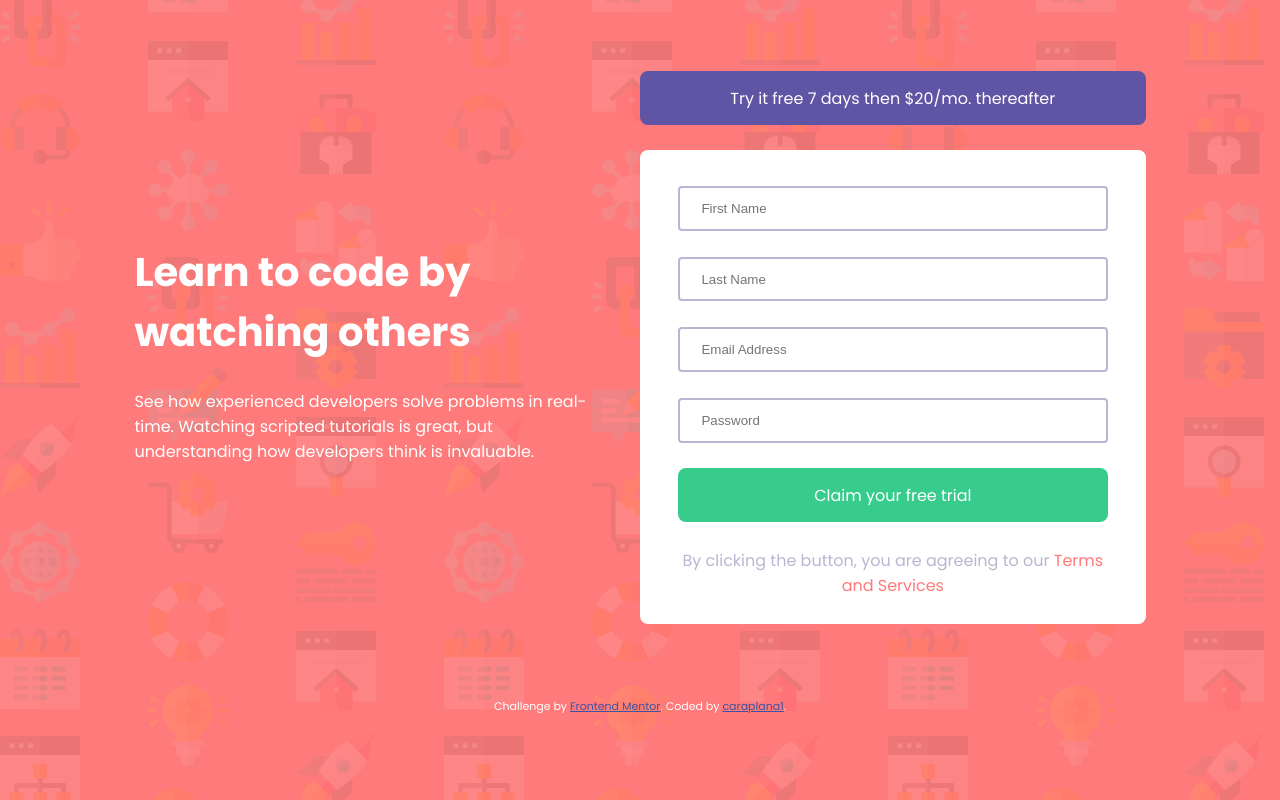
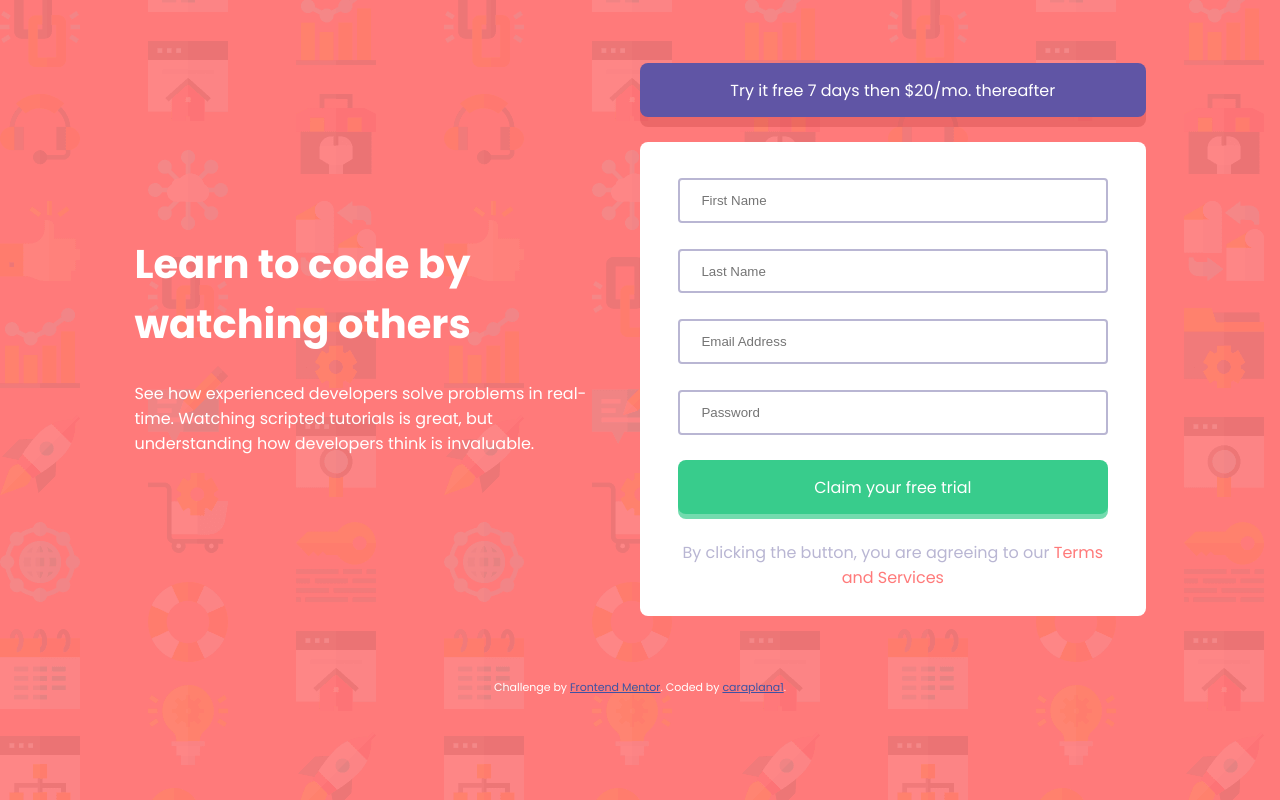
Before and after one commit to caraplana1/Intro-Component-With-Signup-Form-Master, a plain HTML site: page index.html in a window 1280 px wide. Drawn offline with Linux system fonts and the light colour scheme.

Commit message:
box shadows desktop

```diff
--- a/style.css
+++ b/style.css
@@ -62,7 +62,8 @@ input{
 		display: grid;
 		grid-template-columns: 50% 50%;
 		align-items: center;
-		padding: 5% 10%;
+		padding: 0% 10%;
+		margin: 5% 0%;
 	}
 
 	#card{
@@ -79,6 +80,11 @@ input{
 
 	#info{
 		margin-bottom: 5%;
+		box-shadow: 0px 10px hsla(0, 50%, 50%, 0.3);
+	}
+
+	#register{
+		box-shadow: 0px 5px hsla(154, 59%, 51%, 0.7);
 	}
 
 	#info, #register{
```
